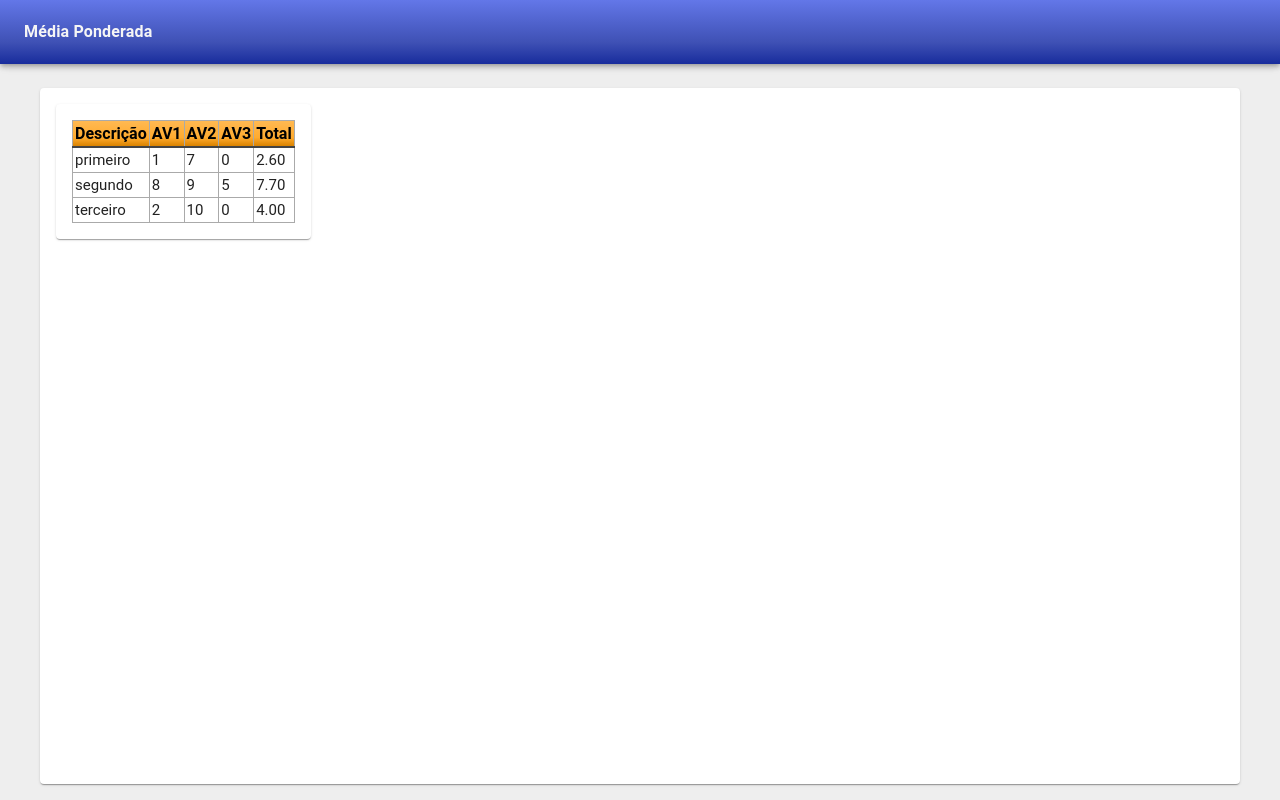
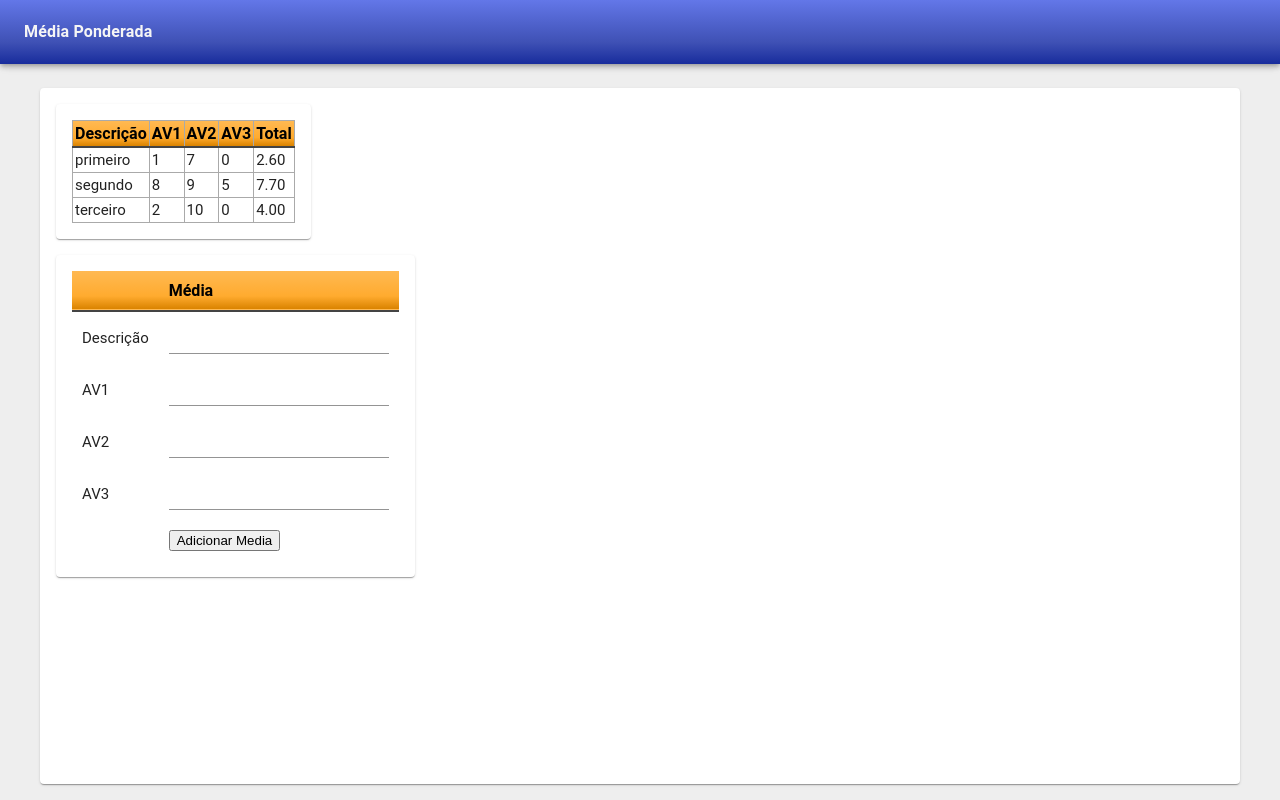
Before and after one commit to angelomca09/MediaPonderada, a React (Create React App) app: page / in a window 1280 px wide. Built offline with nearby package versions, Linux system fonts and the light colour scheme.

Commit message:
Adicionado Form para Medias

```diff
--- a/public/table.css
+++ b/public/table.css
@@ -29,3 +29,31 @@ table.mediaTable {
   table.mediaTable tfoot td {
     font-size: 14px;
   }
+
+  table.formTable {
+    width: 100%;
+    text-align: left;
+    border-collapse: collapse;
+    font-family: "Roboto", "Helvetica", "Arial", sans-serif;
+  }
+  table.formTable td, table.formTable th {
+    padding: 10px 10px;
+  }
+  table.formTable tbody td {
+    font-size: 15px;
+  }
+  table.formTable thead {
+    background: #FFA218;
+    background: -moz-linear-gradient(top, #ffb952 0%, #ffab2f 66%, #da8300 100%);
+    background: -webkit-linear-gradient(top, #ffb952 0%, #ffab2f 66%, #da8300 100%);
+    background: linear-gradient(to bottom, #ffb952 0%, #ffab2f 66%, #da8300 100%);
+    border-bottom: 2px solid #444444;
+  }
+  table.formTable thead th {
+    font-size: 16px;
+    font-weight: bold;
+    color: #000000;
+  }
+  table.formTable tfoot td {
+    font-size: 14px;
+  }
--- a/src/components/MediaCard.jsx
+++ b/src/components/MediaCard.jsx
@@ -7,8 +7,8 @@ const MediaCard = (props) => {
 
     const classes = useStyles();
 
-    const colunas = props.medias.colunas
-    const linhas = props.medias.linhas
+    const colunas = props.colunas
+    const linhas = props.linhas
 
     return (
         <Grid item>
@@ -36,6 +36,6 @@ const MediaCard = (props) => {
     )
 }
 
-const mapStateToProps = state => ({medias: state.medias})
+const mapStateToProps = state => ({colunas: state.colunas, linhas: state.linhas})
 
 export default connect(mapStateToProps)(MediaCard)
--- /dev/null
+++ b/src/components/MediaFormCard.jsx
@@ -0,0 +1,62 @@
+import React, { useState, use } from 'react';
+import { Paper, Grid, Input } from '@material-ui/core';
+import useStyles from '../styles';
+import { connect } from "react-redux";
+import { addMedia } from "../redux/actions"
+
+const MediaCard = (props) => {
+
+    const classes = useStyles();
+
+
+    const colunas = props.colunas
+    const [mediaForm, setMediaForm] = useState(["","",""])
+    const alteraForm = (event, index) => {
+        var mediaFormCopia = [...mediaForm];
+        mediaFormCopia[index] = event.target.value;
+        setMediaForm(mediaFormCopia)
+    }
+    const [descricao, setDescricao] = useState("")
+
+    const submit = (event) => {
+        event.preventDefault();
+        console.log({id: descricao, valores: mediaForm})
+        props.addMedia({id: descricao, valores: mediaForm})
+    }
+
+    return (
+        <Grid item>
+            <Paper className={classes.paper}>
+                <form onSubmit={submit}>
+                    <table className="formTable">
+                        <thead><tr><th></th><th >Média</th></tr></thead>
+                        <tbody>
+                            <tr>
+                                <td>Descrição</td>
+                                <td><Input value={descricao}
+                                    onChange={event => setDescricao(event.target.value)} />
+                                </td>
+                            </tr>
+                            {colunas.map((coluna, index) =>
+                                <tr key={index} title={`Peso: ${coluna.peso}`}>
+                                    <td>{coluna.tag}</td>
+                                    <td><Input value={mediaForm[index]}
+                                        onChange={event => alteraForm(event, index)} />
+                                    </td>
+                                </tr>)}
+                            <tr>
+                                <td></td>
+                                <td><button>Adicionar Media</button></td>
+                            </tr>
+                        </tbody>
+                    </table>
+                </form>
+            </Paper>
+        </Grid>
+    )
+}
+
+const mapStateToProps = state => ({ colunas: state.colunas })
+const mapDispatchToProps = dispatch => ({addMedia: media => dispatch(addMedia(media)) })
+
+export default connect(mapStateToProps, mapDispatchToProps)(MediaCard)
--- a/src/redux/reducer.js
+++ b/src/redux/reducer.js
@@ -1,7 +1,6 @@
 import constants from "./constants"
 
 const INITIAL_STATE = {
-    medias: {
     colunas: [
         { tag: "AV1", peso: 0.5 },
         { tag: "AV2", peso: 0.3 },
@@ -12,14 +11,12 @@ const INITIAL_STATE = {
         { id: "segundo", valores: [8, 9, 5] },
         { id: "terceiro", valores: [2, 10, 0] },
     ]
-
-    }
 }
 
 function rootReducer(state = INITIAL_STATE, action) {
     switch (action.type) {
         case constants.ADD_MEDIA:
-            return Object.assign({}, state, { medias: { linhas: state.medias.linhas.concat(action.payload) } });
+            return Object.assign({}, state, { linhas: state.linhas.concat(action.payload)  });
     }
     return state;
 }
--- a/src/screens/Main.jsx
+++ b/src/screens/Main.jsx
@@ -2,16 +2,20 @@ import React from 'react';
 import { Grid, Paper } from '@material-ui/core'
 import useStyles from "../styles"
 import MediaCard from "../components/MediaCard"
+import MediaFormCard from '../components/MediaFormCard';
 
 export default props => {
     const classes = useStyles();
 
     return (
-        <Grid container >
+        <Grid container direction={"column"}>
             <Grid item xs={12}>
                 <Paper className={classes.formPaper}>
                     <Grid container direction={"row"} spacing={4}>
                         <MediaCard/>
+                    </Grid>
+                    <Grid container spacing={4}>
+                        <MediaFormCard/>
                     </Grid>
                 </Paper>
             </Grid>
```
Lines whose indentation alone changed are shown as unchanged.
